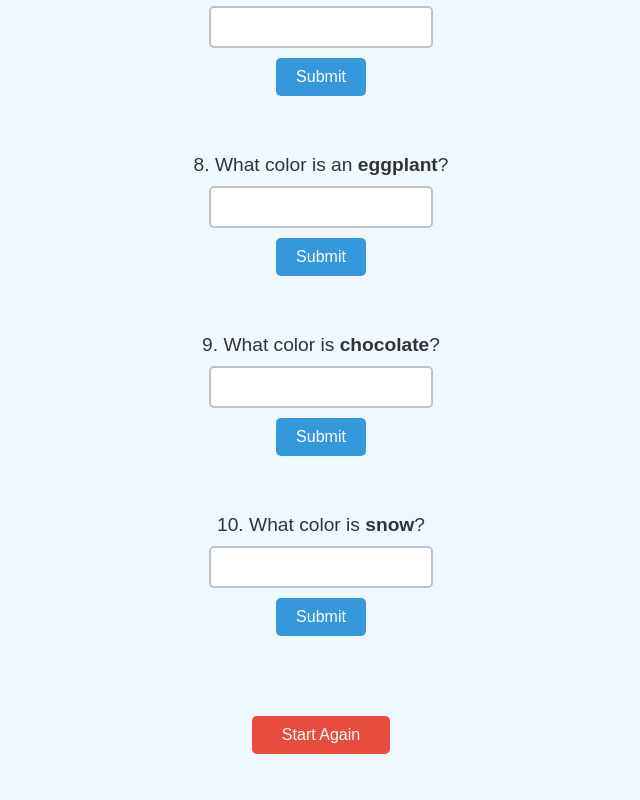
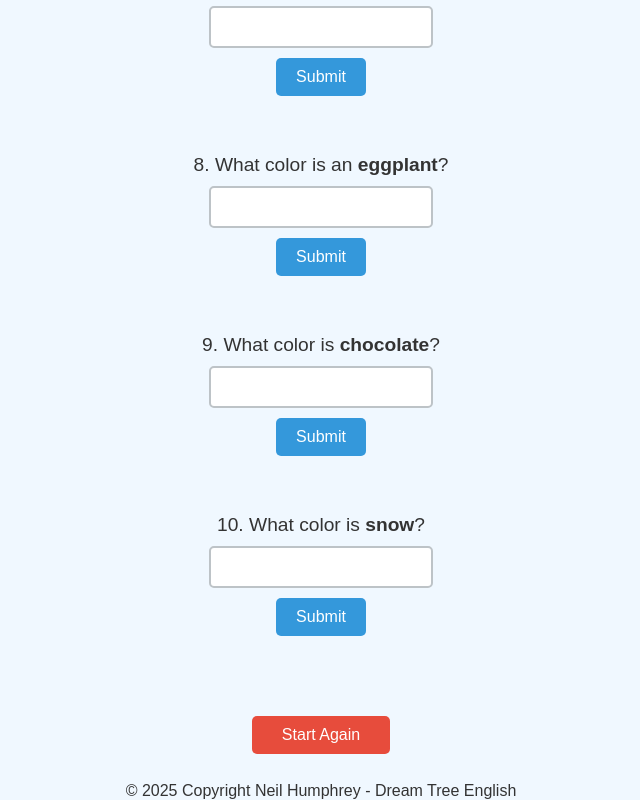
Before and after one commit to 37devTech/color-tester, a plain HTML site: page index.html in a window 1280 px wide. Shown: the part 1261-2061 px from the top of the page, without its empty margins (319-959 px from the left). Before the commit the page ends 2025 px from the top, so only its background shows below. Drawn offline with Linux system fonts and the light colour scheme.

Commit message:
Adds copyright to footer

```diff
--- a/index.html
+++ b/index.html
@@ -132,6 +132,8 @@
     <div>
       <button id="refresh-button">Start Again</button>
     </div>
+    <br />
+    <footer>&#169; 2025 Copyright Neil Humphrey - Dream Tree English</footer>
     <script src="script.js"></script>
   </body>
 </html>
```
